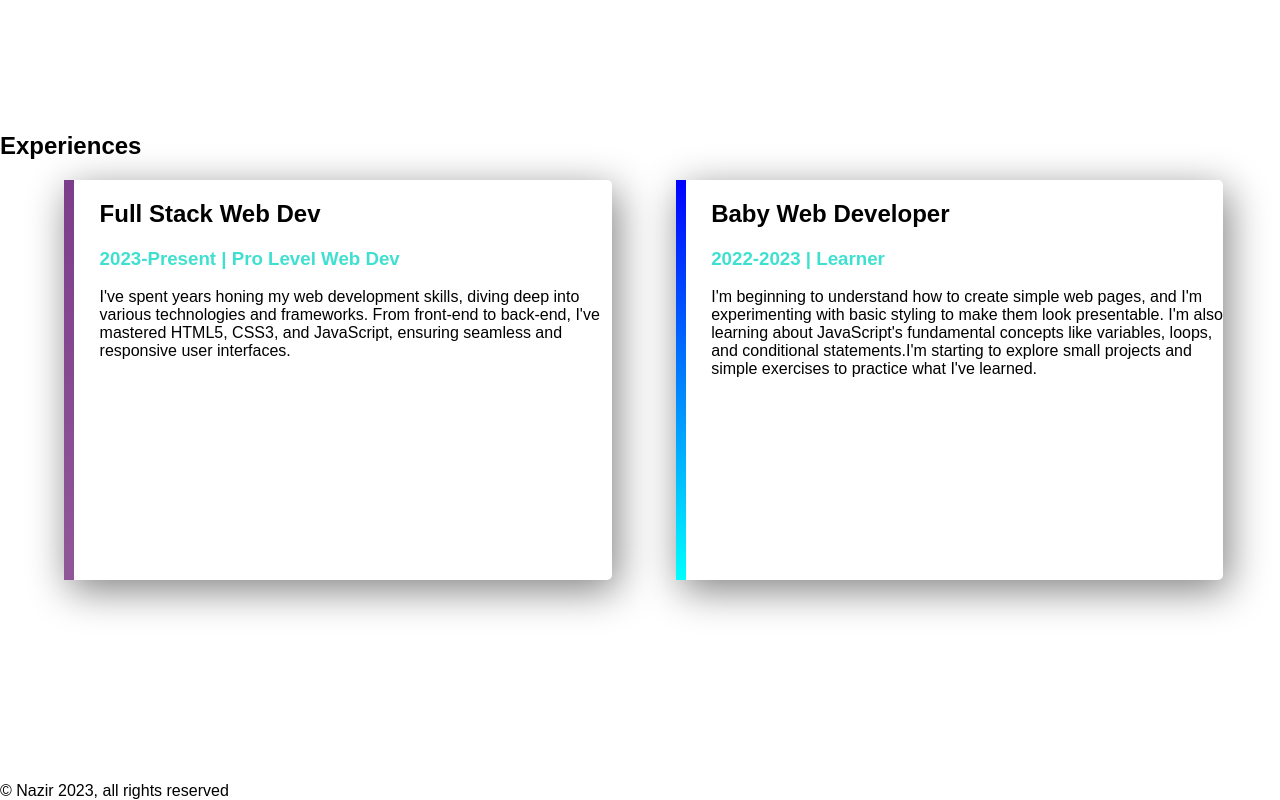
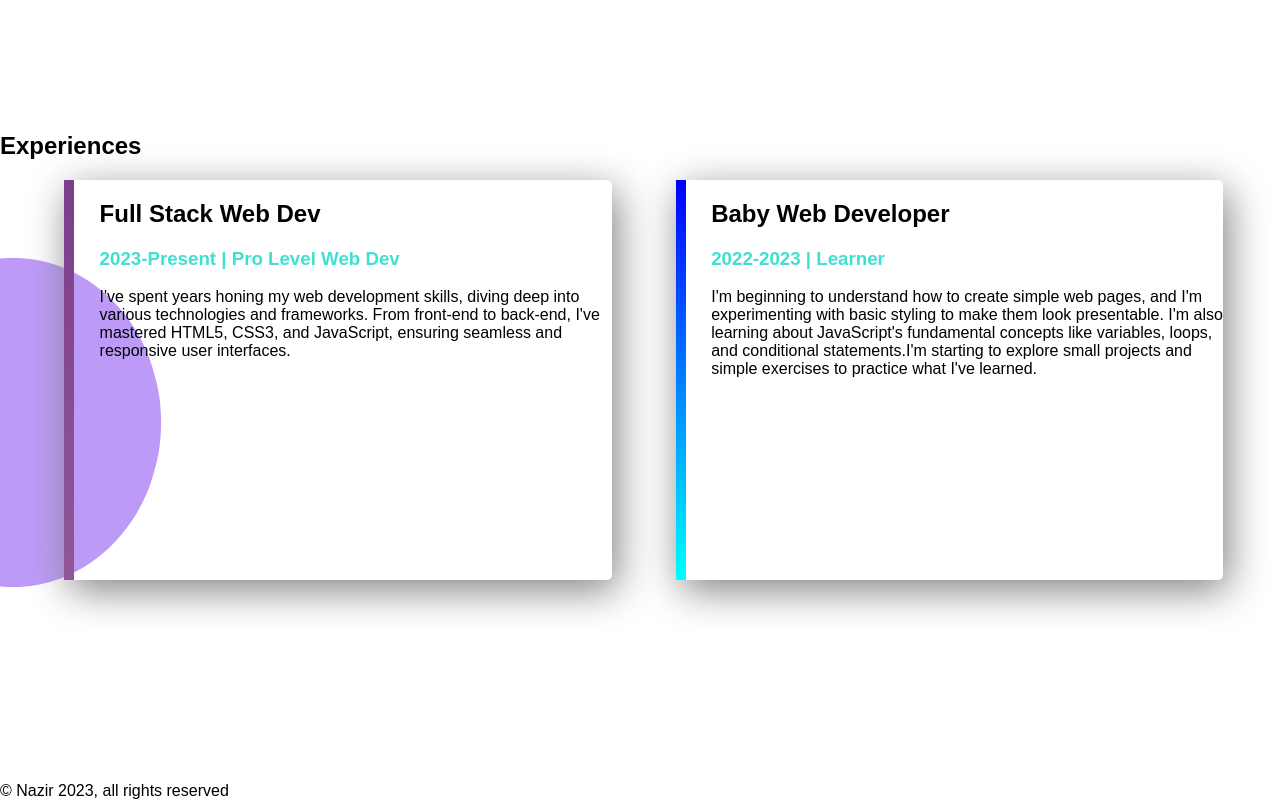
Before and after one commit to Shaon007/index01, a plain HTML site: page index.html in a window 1280 px wide. Shown: the part 1188-1988 px from the top of the page. Drawn offline with Linux system fonts and the light colour scheme; a web font is replaced by a local one.

Commit message:
Update style.css

```diff
--- a/style.css
+++ b/style.css
@@ -65,7 +65,7 @@ h4{
 
 }
 .bottom-banner{
-    background-image: url("images\Project2.jpg") ;
+    background-image: url("images/Project2.jpg") ;
 
     background-repeat: no-repeat;
     background-position-x: left;
```
